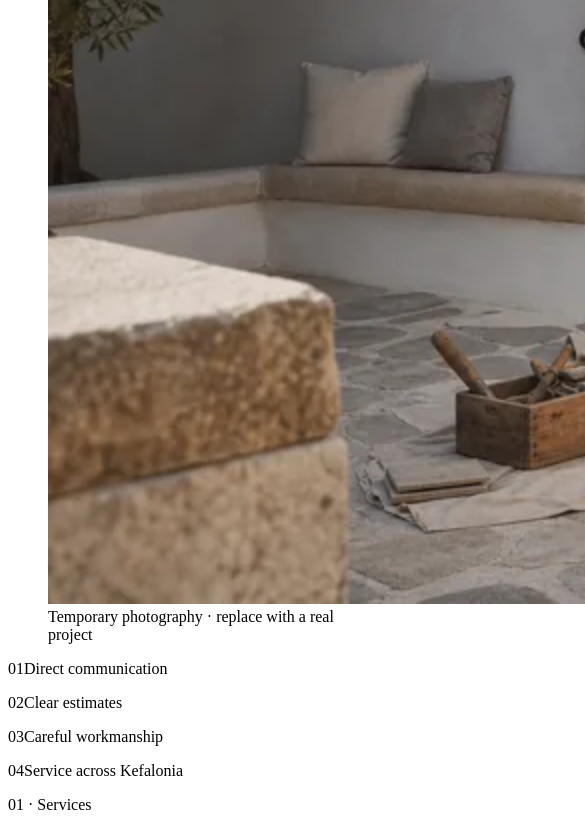
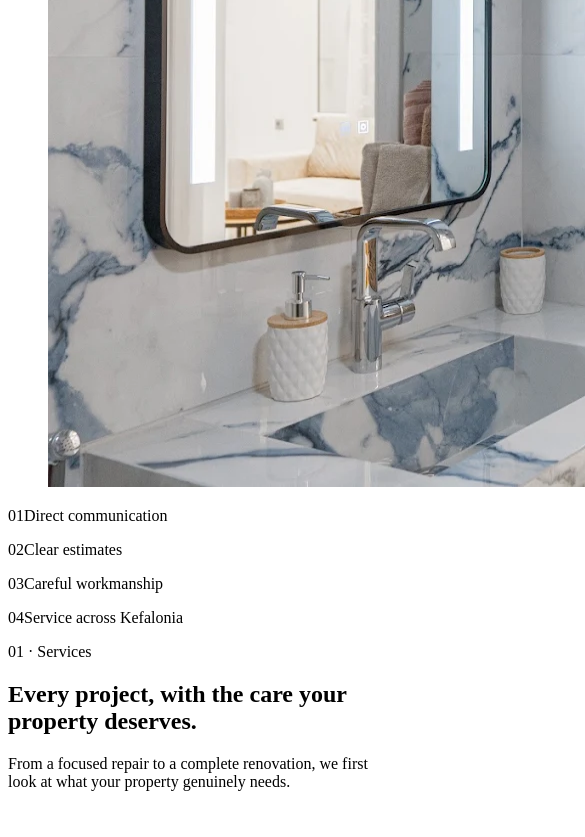
Before and after one commit to TomasCavataio/ionian-repairs, a React (Vite) app: page / in a window 390 px wide. Shown: the part 4715-5552 px from the top of the page, 585 px wide, since content can reach past the window. Built offline with nearby package versions, Linux system fonts and the light colour scheme; the HTML template or start-up script is replaced by a standard one.

Commit message:
feat: update hero image and section spacing

```diff
--- a/src/App.tsx
+++ b/src/App.tsx
@@ -124,9 +124,8 @@ function Hero({ t }: { t: SiteContent }) {
           <p className="hero-location"><span className="location-dot" />{t.hero.location}</p>
         </div>
         <figure className="hero-media">
-          <ResponsiveImage image="hero" alt={t.hero.imageAlt} className="hero-image" eager />
+          <ResponsiveImage image="project-meraki-2" alt={t.hero.imageAlt} className="hero-image" eager />
           <div className="hero-arch" aria-hidden="true" />
-          <figcaption>{t.hero.imageNote}</figcaption>
         </figure>
       </div>
       <div className="plan-line plan-line-one" aria-hidden="true" />
--- a/src/i18n/content.ts
+++ b/src/i18n/content.ts
@@ -30,7 +30,6 @@ const el = {
     secondary: 'Δείτε τις υπηρεσίες μας',
     location: 'Ληξούρι · Όλη η Κεφαλονιά',
     imageAlt: 'Ανακαινισμένη αυλή με ασβεστωμένους τοίχους, πέτρινο δάπεδο και μπλε ξύλινη πόρτα',
-    imageNote: 'Προσωρινή φωτογραφία · αντικαταστήστε με πραγματικό έργο',
   },
   trust: [
     'Άμεση επικοινωνία',
@@ -184,7 +183,6 @@ const en: Widen<typeof el> = {
     description: 'Based in Lixouri, we provide repair, maintenance and renovation services for homes and commercial properties across Kefalonia.',
     primary: 'Request an estimate', secondary: 'Explore our services', location: 'Lixouri · All of Kefalonia',
     imageAlt: 'Renovated courtyard with limewashed walls, stone paving and a deep blue timber door',
-    imageNote: 'Temporary photography · replace with a real project',
   },
   trust: ['Direct communication', 'Clear estimates', 'Careful workmanship', 'Service across Kefalonia'],
   sections: {
--- a/src/styles.css
+++ b/src/styles.css
@@ -17,7 +17,7 @@
   --font-display: 'Manrope', 'Noto Sans', system-ui, sans-serif;
   --font-body: 'Noto Sans', system-ui, sans-serif;
   --shell: min(1320px, calc(100vw - 80px));
-  --section: clamp(5.75rem, 10vw, 10rem);
+  --section: 4rem;
   color: var(--ink);
   font-family: var(--font-body);
   font-synthesis: none;
@@ -1832,7 +1832,7 @@ input[aria-invalid='true'] {
 @media (max-width: 800px) {
   :root {
     --shell: calc(100vw - 40px);
-    --section: 5.5rem;
+    --section: 4rem;
   }
 
   .site-header,
```
